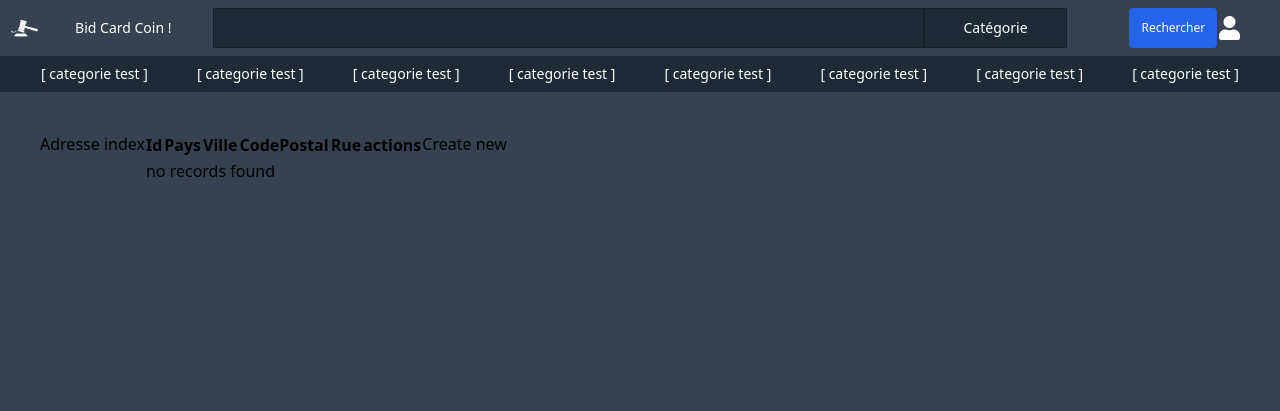
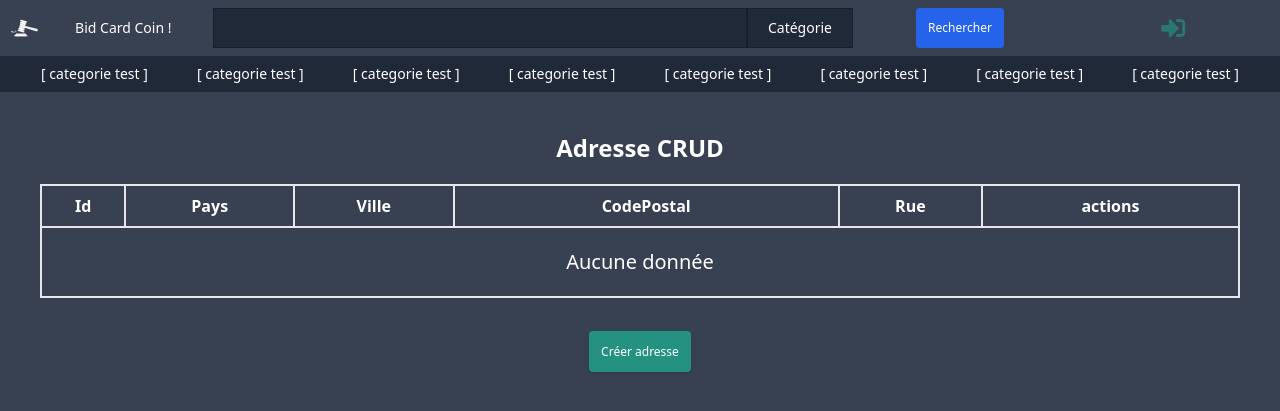
Before and after one commit to CinquinAndy/bidCardCoin_symfony, a PHP site: template templates/adresse/index.html.twig in a window 1280 px wide. Shown: the top 411 px of the page. Run offline with PHP 8.4, Linux system fonts and the light colour scheme; the template is opened without the code that fills it, so the values that code supplies are empty; some libraries are stand-ins or nearby versions.

Commit message:
Add colors css perso
Front crud index adresse
Front crud index categorie
Front crud index enchere
Front crud index lot

front base / front header

```diff
--- a/public/css/colors.css
+++ b/public/css/colors.css
@@ -1,3 +1,7 @@
 .bg-bcc-green{
     background-color: #249181;
 }
+
+.text-bcc-green{
+    color: #249181;
+}
--- a/templates/adresse/index.html.twig
+++ b/templates/adresse/index.html.twig
@@ -1,41 +1,41 @@
 {% extends 'base.html.twig' %}
-
-{% block title %}Adresse index{% endblock %}
-
 {% block body %}
-    <h1>Adresse index</h1>
-
-    <table class="table">
-        <thead>
-            <tr>
-                <th>Id</th>
-                <th>Pays</th>
-                <th>Ville</th>
-                <th>CodePostal</th>
-                <th>Rue</th>
-                <th>actions</th>
+    <div class="text-center text-white w-full">
+        <h1 class="text-2xl font-bold  w-full mb-5">Adresse CRUD</h1>
+        <table class="w-full">
+            <thead class="border-2 border-grey-300">
+            <tr class="border-2 border-grey-300">
+                <th class="border-2 border-grey-300 pt-2 pb-2">Id</th>
+                <th class="border-2 border-grey-300 pt-2 pb-2">Pays</th>
+                <th class="border-2 border-grey-300 pt-2 pb-2">Ville</th>
+                <th class="border-2 border-grey-300 pt-2 pb-2">CodePostal</th>
+                <th class="border-2 border-grey-300 pt-2 pb-2">Rue</th>
+                <th class="border-2 border-grey-300 pt-2 pb-2">actions</th>
             </tr>
             </thead>
             <tbody>
             {% for adresse in adresses %}
                 <tr>
-                <td>{{ adresse.id }}</td>
-                <td>{{ adresse.pays }}</td>
-                <td>{{ adresse.ville }}</td>
-                <td>{{ adresse.codePostal }}</td>
-                <td>{{ adresse.rue }}</td>
-                <td>
+                    <td class="border-2 border-grey-300 pt-2 pb-2">{{ adresse.id }}</td>
+                    <td class="border-2 border-grey-300 pt-2 pb-2">{{ adresse.pays }}</td>
+                    <td class="border-2 border-grey-300 pt-2 pb-2">{{ adresse.ville }}</td>
+                    <td class="border-2 border-grey-300 pt-2 pb-2">{{ adresse.codePostal }}</td>
+                    <td class="border-2 border-grey-300 pt-2 pb-2">{{ adresse.rue }}</td>
+                    <td class="border-2 border-grey-300 pt-2 pb-2">
                         <a href="{{ path('adresse_show', {'id': adresse.id}) }}">show</a>
                         <a href="{{ path('adresse_edit', {'id': adresse.id}) }}">edit</a>
                     </td>
                 </tr>
             {% else %}
-            <tr>
-                <td colspan="6">no records found</td>
+                <tr class="border-2 border-grey-300 text-xl">
+                    <td class="pt-5 pb-5" colspan="6">Aucune donnée</td>
                 </tr>
             {% endfor %}
             </tbody>
         </table>
-
-    <a href="{{ path('adresse_new') }}">Create new</a>
+        <div class="w-full mt-10">
+            <a class="bg-bcc-green p-3 w-32 justify-center items-center text-center text-xs text-white rounded shadow"
+               href="{{ path('adresse_new') }}">Créer adresse</a>
+        </div>
+    </div>
 {% endblock %}
--- a/templates/base.html.twig
+++ b/templates/base.html.twig
@@ -1,5 +1,5 @@
 {% include 'header.html.twig' %}
-<div class="w-full p-10 flex">
+<div class="w-full p-10 flex flex-wrap">
     {% block body %}{% endblock %}
 </div>
 {% include 'footer.html.twig' %}
--- a/templates/header.html.twig
+++ b/templates/header.html.twig
@@ -26,7 +26,7 @@
                 <a href="{{ path('accueil') }}" class="flex items-center h-full w-full justify-center">Bid Card Coin
                     !</a>
             </li>
-            <div class="w-4/6 flex">
+            <div class="w-3/6 flex">
                 <li class="bg-gray-800 w-5/6 h-10 border border-black border-opacity-25">
                     <input type="text"
                            name="rechercher"
@@ -52,13 +52,17 @@
                     Rechercher
                 </button>
             </li>
-            <li class="absolute right-10 flex justify-center items-center text-2xl">
-                <a href="{{ path('app_login') }}" class="hover:text-gray-100"><i class="fas fa-user"></i></a>
+            <li class="w-1/6 flex justify-center items-center">
+                {% if app.user %}
+                    <a href="{{ path('app_login') }}" class="text-2xl hover:text-gray-100 hover:text-xl transition delay-300 duration-300 ease-in-out"><i class="fas fa-user"></i></a>
+                    <a href="{{ path('app_logout') }}" class="ml-4 text-red-400 text-2xl hover:text-gray-100 hover:text-xl transition delay-300 duration-300 ease-in-out"><i class="fas fa-sign-out-alt"></i></a>
+                {% else %}
+                    <a href="{{ path('app_login') }}" class="animate-pulse text-2xl text-bcc-green hover:text-gray-100 hover:text-xl transition delay-300 duration-300 ease-in-out"><i class="fas fa-sign-in-alt"></i></a>
+                {% endif %}
             </li>
         </ul>
         <nav class="bg-gray-800">
             <ul class="h-full w-full flex justify-evenly items-center text-sm text-white flex-wrap">
-                {# <a href="{{ path('categorie/'+categorieSelectionNumero1) }}" class="h-full p-2 flex justify-center items-center"> #}
                 <a href="{{ path('accueil') }}" class="h-full p-2 flex justify-center items-center">
                     <li>[ categorie test ]</li>
                 </a>
```
Also changed, not shown: templates/categorie/index.html.twig (+19 -18 lines), templates/enchere/index.html.twig (+22 -22 lines), templates/lot/index.html.twig (+20 -20 lines). Lines whose indentation alone changed are shown as unchanged.
